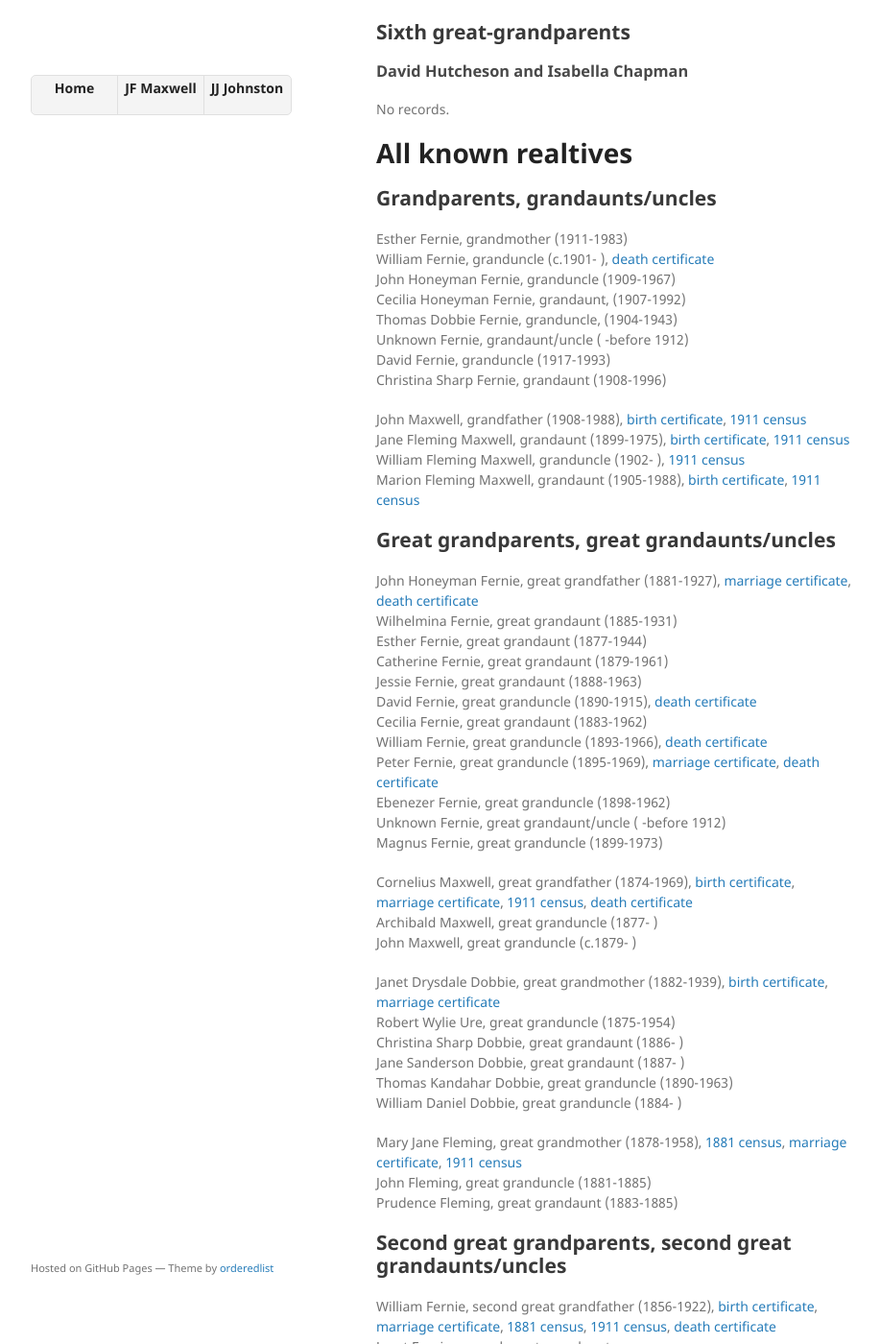
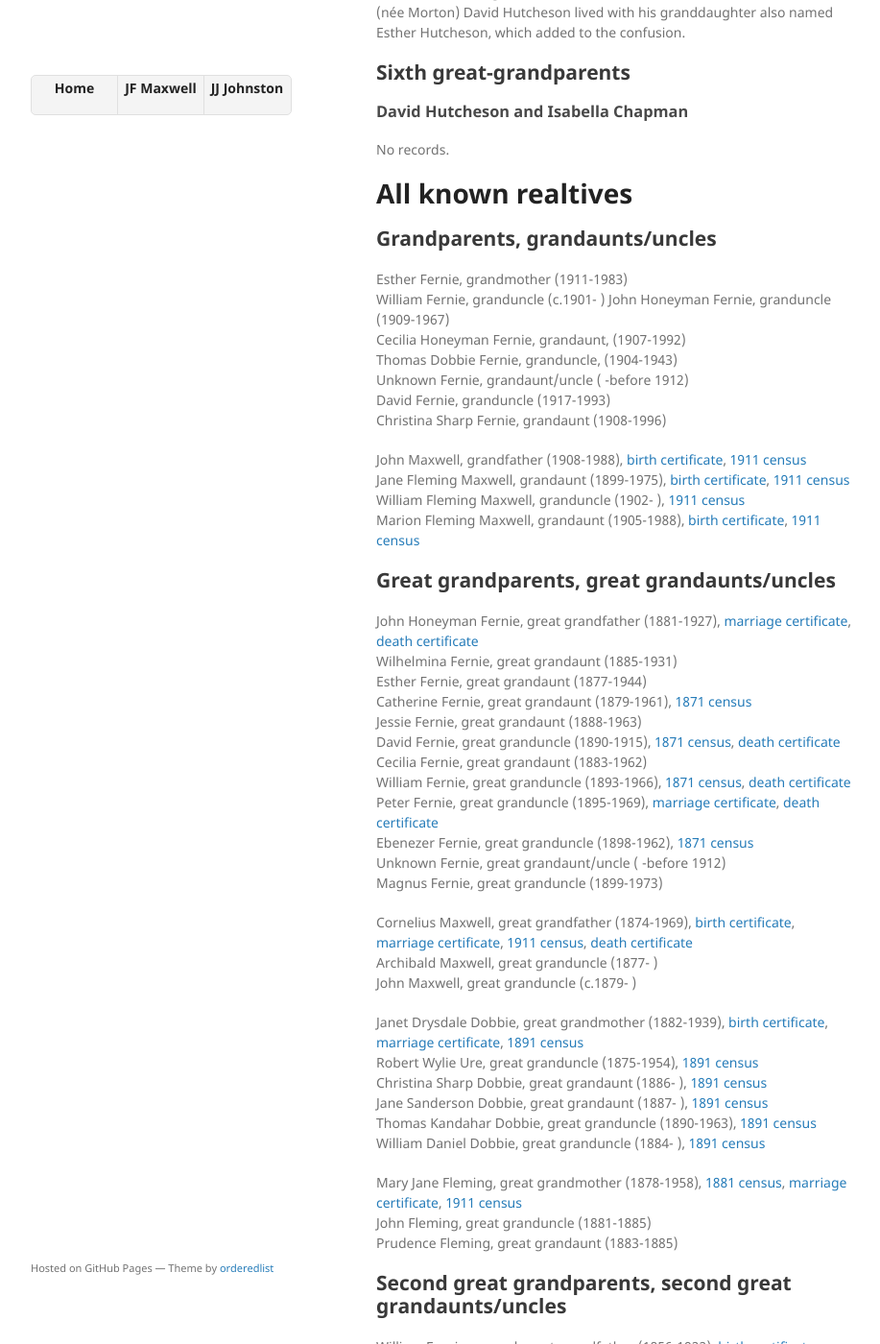
Before and after one commit to rfj1961/rfj1961.github.io, a Jekyll site: the page built from jfm1933.md, in a window 1280 px wide and 1400 px high, scrolled down 3761 px. Shown: the whole window at 96% size, without its empty margins (178-1095 px from the left). Built offline with Jekyll 4.4.1, drawn with Linux system fonts in a browser that asks for light colours; the repository's description, which GitHub fills in, is left out; some of the changed text lies outside the part shown.

Commit message:
link check jfm

```diff
--- a/jfm1933.md
+++ b/jfm1933.md
@@ -168,7 +168,7 @@ No records.
 ## Grandparents, grandaunts/uncles
 
 Esther Fernie, grandmother (1911-1983)
-William Fernie, granduncle (c.1901- ), [death certificate](1966_death_william_fernie.pdf)
+William Fernie, granduncle (c.1901- )
 John Honeyman Fernie, granduncle (1909-1967)
 Cecilia Honeyman Fernie, grandaunt, (1907-1992)
 Thomas Dobbie Fernie, granduncle, (1904-1943)
@@ -186,13 +186,13 @@ Marion Fleming Maxwell, grandaunt (1905-1988), [birth certificate](1905_birth_ma
 John Honeyman Fernie, great grandfather (1881-1927), [marriage certificate](1900_marriage_janet_dobbie_john_fernie.pdf), [death certificate](1927_death_john_fernie.jpg)
 Wilhelmina Fernie, great grandaunt (1885-1931)
 Esther Fernie, great grandaunt (1877-1944)
-Catherine Fernie, great grandaunt (1879-1961)
+Catherine Fernie, great grandaunt (1879-1961), [1871 census](1871_census_robert_fernie_catherine_forrester.pdf)
 Jessie Fernie, great grandaunt (1888-1963)
-David Fernie, great granduncle (1890-1915), [death certificate](1915_death_Lance_Corporal_David_Fernie_CWGC_Certificate.pdf)
+David Fernie, great granduncle (1890-1915), [1871 census](1871_census_robert_fernie_catherine_forrester.pdf), [death certificate](1915_death_Lance_Corporal_David_Fernie_CWGC_Certificate.pdf)
 Cecilia Fernie, great grandaunt (1883-1962)
-William Fernie, great granduncle (1893-1966), [death certificate](1966_death_william_fernie.pdf)
+William Fernie, great granduncle (1893-1966), [1871 census](1871_census_robert_fernie_catherine_forrester.pdf), [death certificate](1966_death_william_fernie.pdf)
 Peter Fernie, great granduncle (1895-1969), [marriage certificate](1918_marriage_peter_fernie_mary_wallace.pdf), [death certificate](1969_death_peter_fernie.pdf)
-Ebenezer Fernie, great granduncle (1898-1962)
+Ebenezer Fernie, great granduncle (1898-1962), [1871 census](1871_census_robert_fernie_catherine_forrester.pdf)
 Unknown Fernie, great grandaunt/uncle ( -before 1912)
 Magnus Fernie, great granduncle (1899-1973)
 
@@ -200,12 +200,12 @@ Cornelius Maxwell, great grandfather (1874-1969), [birth certificate](1874_birth
 Archibald Maxwell, great granduncle (1877- )
 John Maxwell, great granduncle (c.1879- )
 
-Janet Drysdale Dobbie, great grandmother (1882-1939), [birth certificate](1882_birth_janet_drysdale_dobbie.pdf), [marriage certificate](1900_marriage_janet_dobbie_john_fernie.pdf)
-Robert Wylie Ure, great granduncle (1875-1954)
-Christina Sharp Dobbie, great grandaunt (1886- )
-Jane Sanderson Dobbie, great grandaunt (1887- )
-Thomas Kandahar Dobbie, great granduncle (1890-1963)
-William Daniel Dobbie, great granduncle (1884- )
+Janet Drysdale Dobbie, great grandmother (1882-1939), [birth certificate](1882_birth_janet_drysdale_dobbie.pdf), [marriage certificate](1900_marriage_janet_dobbie_john_fernie.pdf), [1891 census](1891_census_janet_drysdale_dobbie.pdf)
+Robert Wylie Ure, great granduncle (1875-1954), [1891 census](1891_census_janet_drysdale_dobbie.pdf)
+Christina Sharp Dobbie, great grandaunt (1886- ), [1891 census](1891_census_janet_drysdale_dobbie.pdf)
+Jane Sanderson Dobbie, great grandaunt (1887- ), [1891 census](1891_census_janet_drysdale_dobbie.pdf)
+Thomas Kandahar Dobbie, great granduncle (1890-1963), [1891 census](1891_census_janet_drysdale_dobbie.pdf)
+William Daniel Dobbie, great granduncle (1884- ), [1891 census](1891_census_janet_drysdale_dobbie.pdf)
 
 Mary Jane Fleming, great grandmother (1878-1958), [1881 census](1881_census_fleming_family.pdf), [marriage certificate](1898_marriage_cornelius_maxwell_mary_jane_fleming.pdf), [1911 census](1911_census_john_maxwell.pdf)
 John Fleming, great granduncle (1881-1885)
```
Also changed, not shown: other parts of jfm1933.md (+1 -1 lines).
